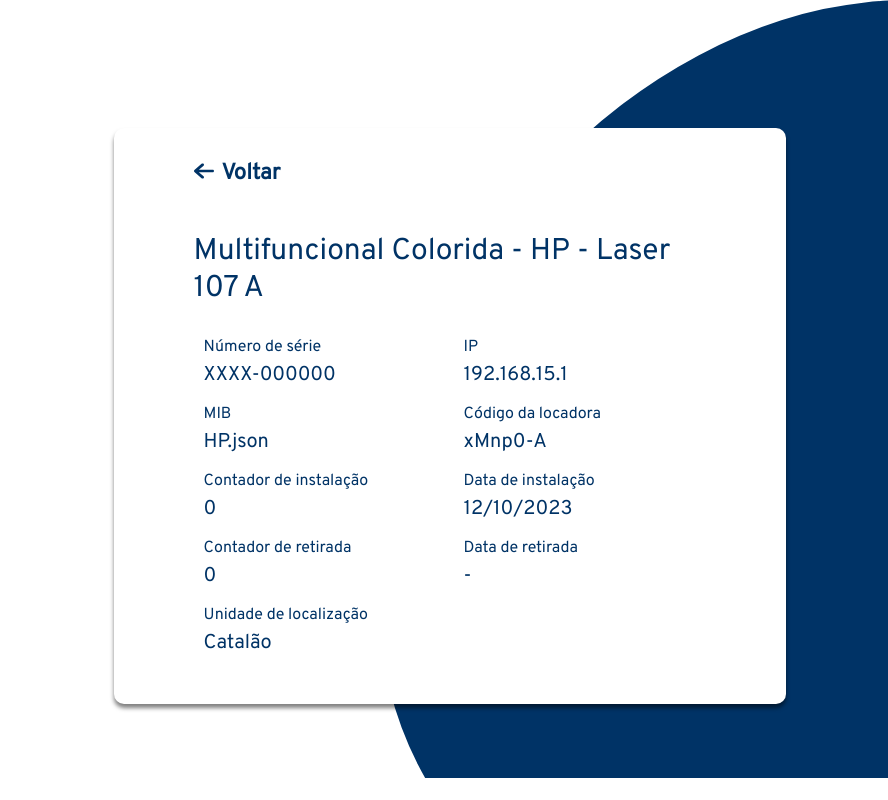
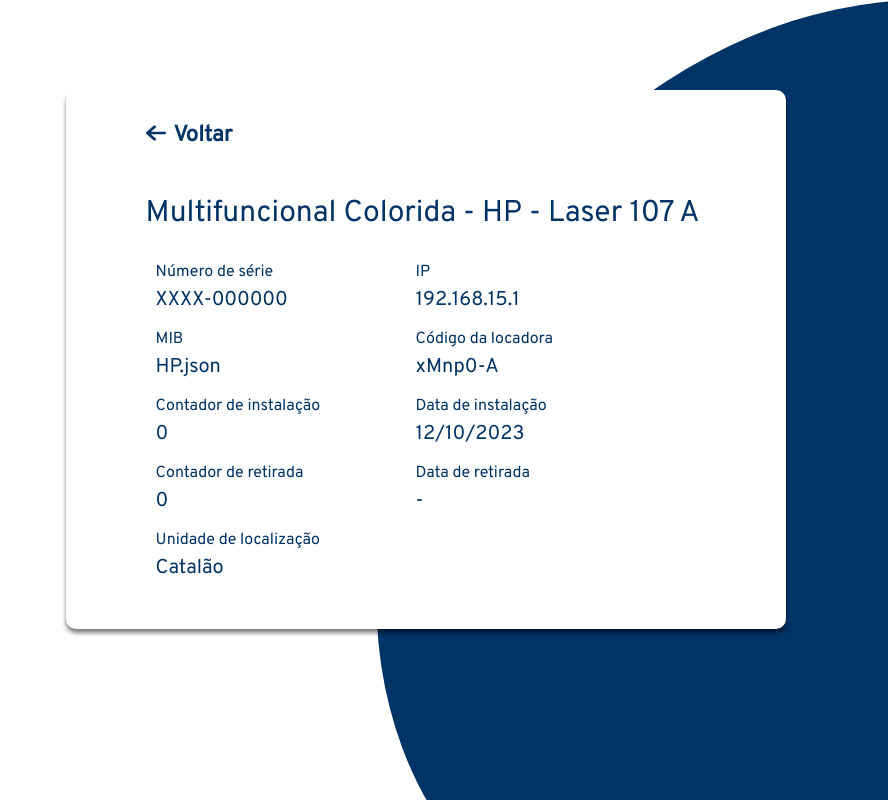
Before and after one commit to fga-eps-mds/2023.2-PrintGo-FrontEnd, a React (Create React App) app: page /viewImpressora in a window 1280 px wide. Shown: the whole page, without its empty margins (392-1280 px from the left). Built offline with nearby package versions, Linux system fonts and the light colour scheme; no server answers.

Commit message:
:racehorse:(#103): Melhorando página de visualização de impressora.
Co-authored-by: Igorabreueng <igoralves.ab@gmail.com>

```diff
--- a/src/pages/ViewImpressora.js
+++ b/src/pages/ViewImpressora.js
@@ -9,6 +9,7 @@ export default function ViewImpressora(){
             <div id="left-content">
 
             </div>
+            <div id="right-content">
                 <div id="view-card">
                     <div id="info-group">
                         <header id="card-header">
@@ -68,5 +69,6 @@ export default function ViewImpressora(){
                     <img alt= "elipse"  src={login_ellipse}></img>
                 </div>
             </div>
+        </div>
     );
 }
--- a/src/style/pages/viewImpressora.css
+++ b/src/style/pages/viewImpressora.css
@@ -8,7 +8,12 @@
 
 #left-content {
     width: 30vw
+}
 
+#right-content {
+    width: 70vw;
+    display: flex;
+    justify-content: flex-end;
 }
 
 /* View card */
@@ -17,9 +22,9 @@
     background-color: #FFFFFF;
     border-radius: 10px;
     display: flex;
-    width: 40vw;
+    width: 35rem;
     height: 100%;
-    justify-content: center;
+    justify-content: flex-start;
     align-items: center;
     box-shadow: 0px 4px 4px rgba(0, 0, 0, 0.5);
     padding: 1rem 5rem;
@@ -56,6 +61,7 @@
 #info-group {
     display: flex;
     width: 100%;
+    max-width: 600px;
     flex-wrap: wrap;
     justify-content: space-between;
     padding: 16px 0;
@@ -97,18 +103,16 @@
 
 .elipse-view{
     position: absolute;
+    display: flex;
     width: 40vw;
     height: 100vh;
-    top: 0;
-    right: 0;
     z-index: -1;
-    bottom: 2px;
     color:#003366;
     overflow: hidden;
 }
 
 .ellipse-view img{
-    width: 45vw;
+    width: 40vw;
     height: 100vh;
   }
 
```
Lines whose indentation alone changed are shown as unchanged.
